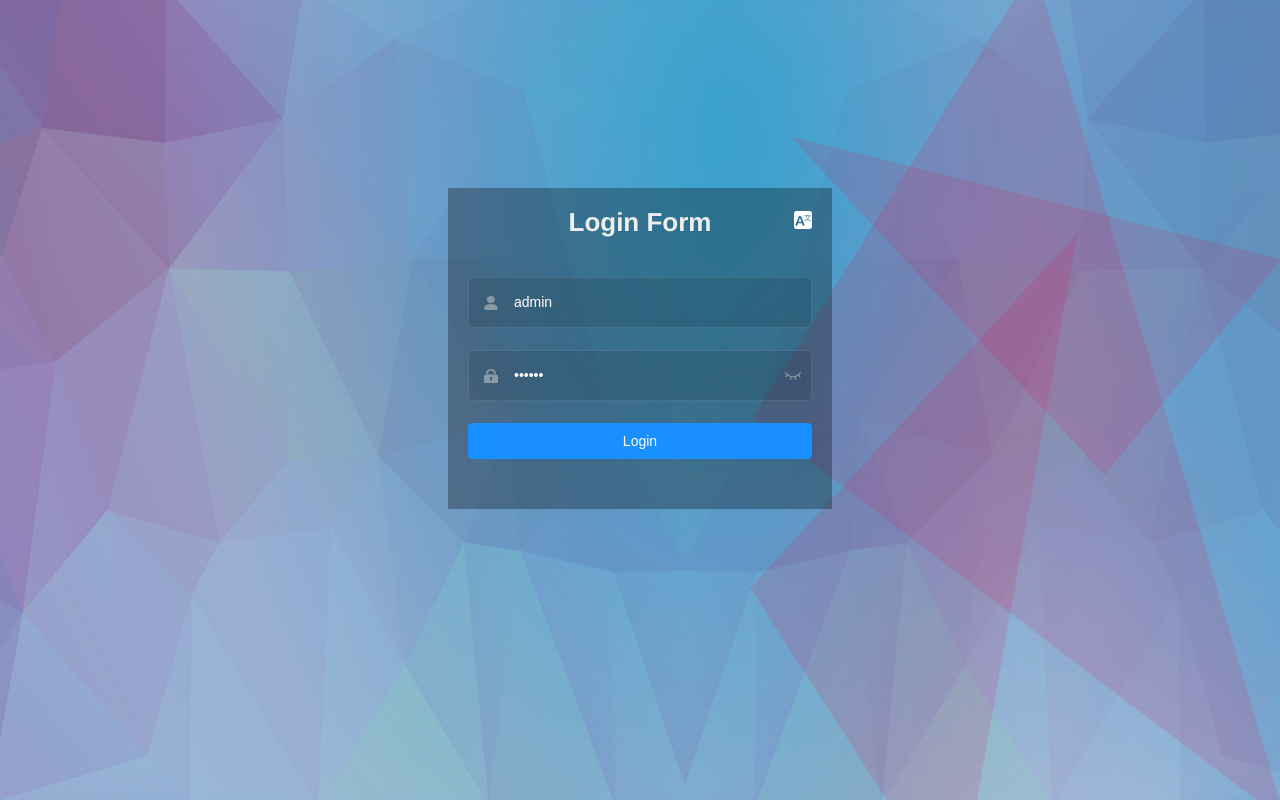
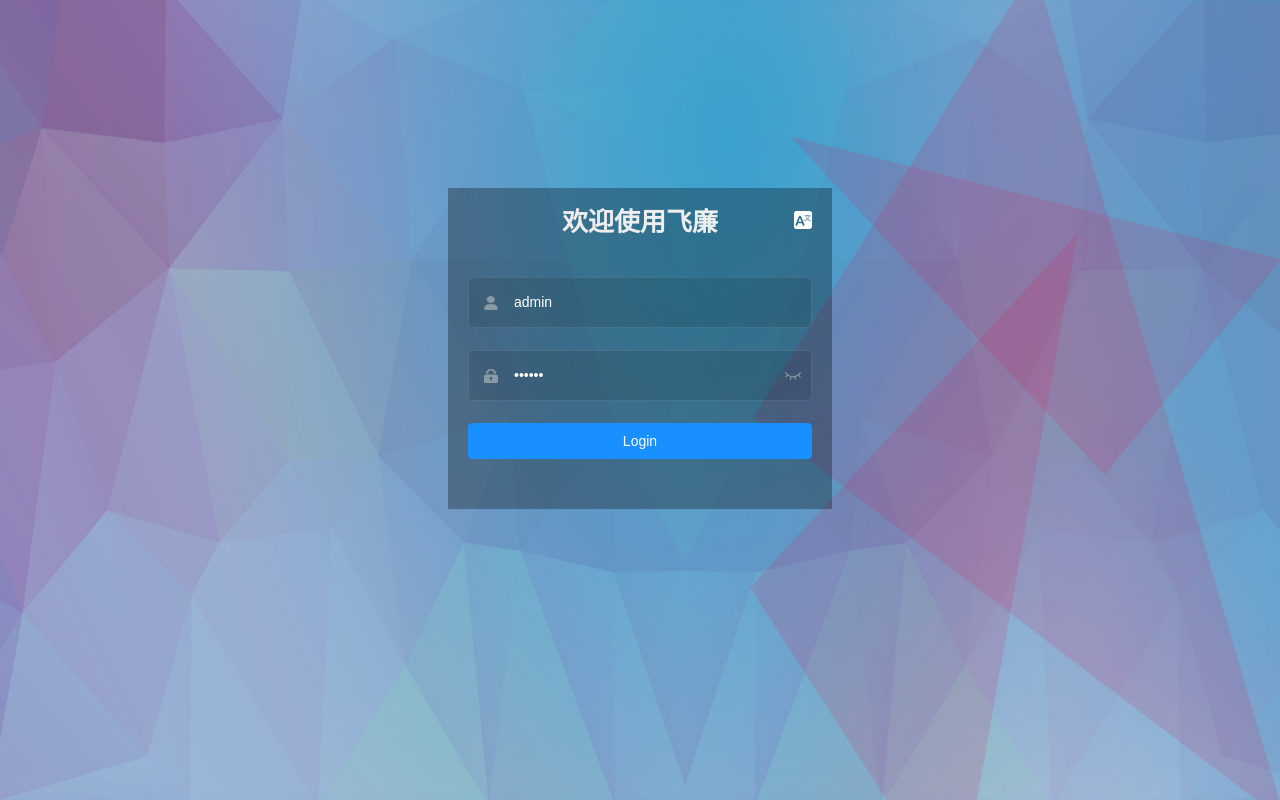
Before and after one commit to sunseagear/wind, a Vue app in the folder wind-admin/: page /#/login in a window 1280 px wide. Built offline with nearby package versions, Linux system fonts and the light colour scheme; what vue-baidu-map would draw is missing.

Commit message:
更新登陆

```diff
--- a/wind-admin/src/views/login/index.vue
+++ b/wind-admin/src/views/login/index.vue
@@ -4,7 +4,7 @@
 
       <div class="title-container">
         <h3 class="title">
-          {{ $t('login.title') }}
+          欢迎使用飞廉
         </h3>
         <lang-select class="set-language" />
       </div>
@@ -280,7 +280,6 @@ $bgImage: '~@/assets/img/bg5.jpg';
   width:100%;
   height:100%;
   min-width: 1000px;
-  z-index:-10;
   zoom: 1;
   background-color: #fff;
   background: url($bgImage);
```
